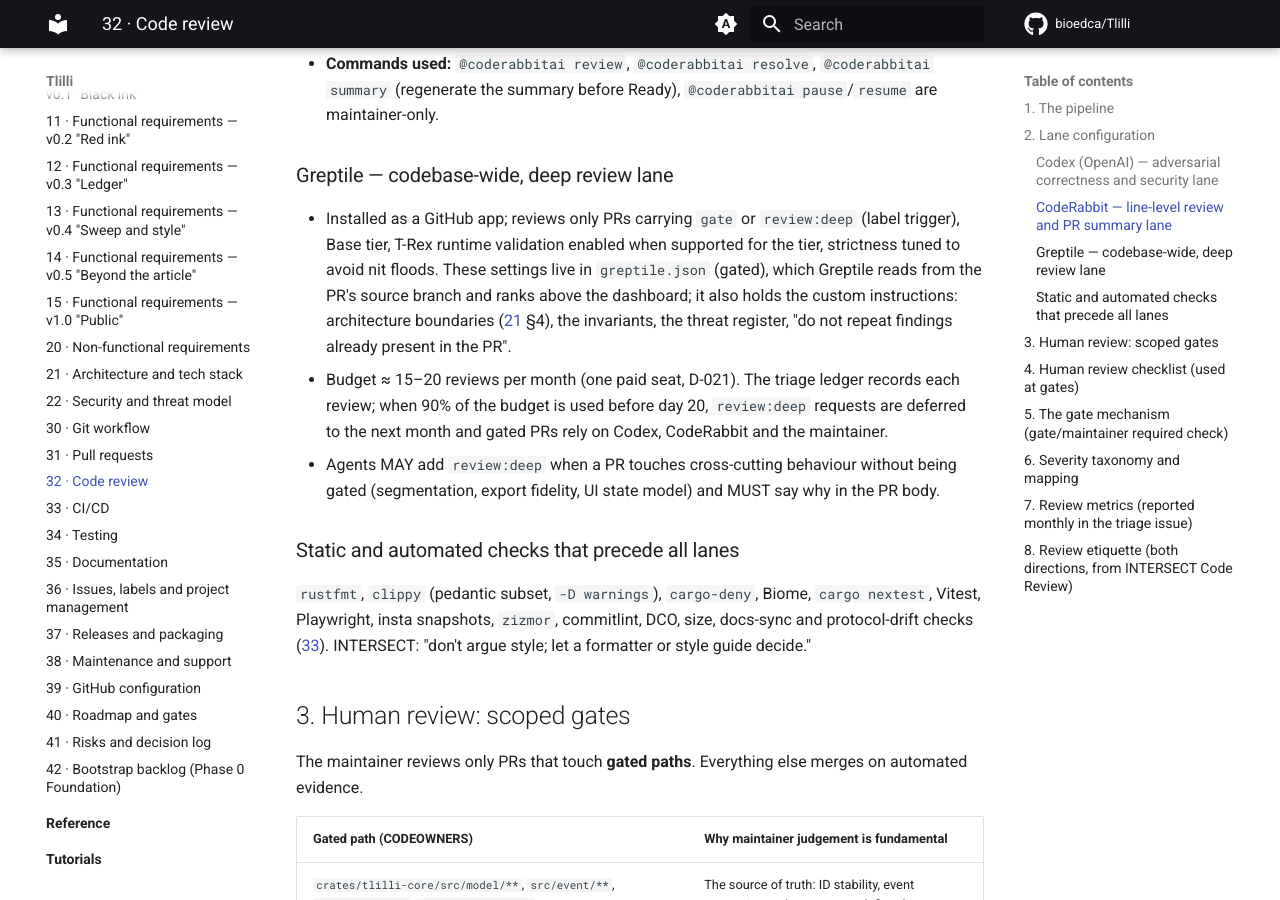
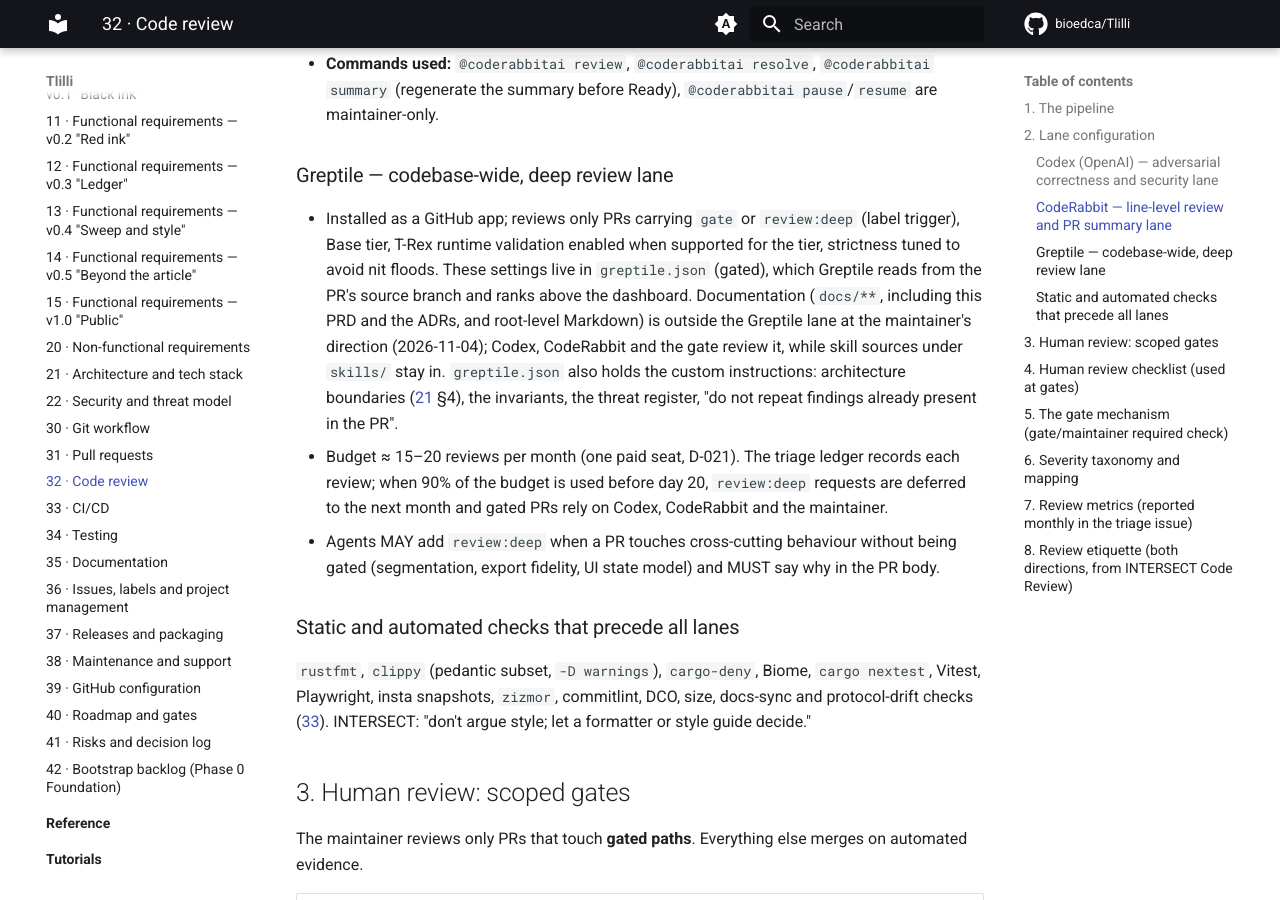
Before and after one commit to bioedca/Tlilli, an MkDocs documentation site: the page built from docs/prd/32-code-review.md, in a window 1280 px wide and 900 px high, scrolled down 3483 px. Built offline with MkDocs 1.6.1 and Material for MkDocs 9.7.7, drawn with Linux system fonts in a browser that asks for light colours; comment, search, counter and statistics services are not loaded.

Commit message:
chore(repo): keep skill sources in the greptile review
CodeRabbit round 1, comment outside the diff: the Markdown pattern
also hid the skill sources under skills/, which are gated product
content. The ignore list now names root-level Markdown only, so
skills/ and crate Markdown are reviewed. docs/** (the PRD and the
ADRs) stays outside the Greptile lane at the maintainer's direction
of 2026-11-04; PRD 32 section 2 and the settings record say so, and
Codex, CodeRabbit and the gate still review it.

Signed-off-by: bioedca <131809205+bioedca@users.noreply.github.com>

```diff
--- a/docs/prd/32-code-review.md
+++ b/docs/prd/32-code-review.md
@@ -50,7 +50,7 @@ Rules:
 - **Commands used:** `@coderabbitai review`, `@coderabbitai resolve`, `@coderabbitai summary` (regenerate the summary before Ready), `@coderabbitai pause`/`resume` are maintainer-only.
 
 ### Greptile — codebase-wide, deep review lane
-- Installed as a GitHub app; reviews only PRs carrying `gate` or `review:deep` (label trigger), Base tier, T-Rex runtime validation enabled when supported for the tier, strictness tuned to avoid nit floods. These settings live in `greptile.json` (gated), which Greptile reads from the PR's source branch and ranks above the dashboard; it also holds the custom instructions: architecture boundaries ([21](21-architecture-and-tech-stack.md) §4), the invariants, the threat register, "do not repeat findings already present in the PR".
+- Installed as a GitHub app; reviews only PRs carrying `gate` or `review:deep` (label trigger), Base tier, T-Rex runtime validation enabled when supported for the tier, strictness tuned to avoid nit floods. These settings live in `greptile.json` (gated), which Greptile reads from the PR's source branch and ranks above the dashboard. Documentation (`docs/**`, including this PRD and the ADRs, and root-level Markdown) is outside the Greptile lane at the maintainer's direction (2026-11-04); Codex, CodeRabbit and the gate review it, while skill sources under `skills/` stay in. `greptile.json` also holds the custom instructions: architecture boundaries ([21](21-architecture-and-tech-stack.md) §4), the invariants, the threat register, "do not repeat findings already present in the PR".
 - Budget ≈ 15–20 reviews per month (one paid seat, D-021). The triage ledger records each review; when 90% of the budget is used before day 20, `review:deep` requests are deferred to the next month and gated PRs rely on Codex, CodeRabbit and the maintainer.
 - Agents MAY add `review:deep` when a PR touches cross-cutting behaviour without being gated (segmentation, export fidelity, UI state model) and MUST say why in the PR body.
 
```
Also changed, not shown: docs/dev/github-settings.md (+1 -1 lines), greptile.json (+1 -1 lines).
